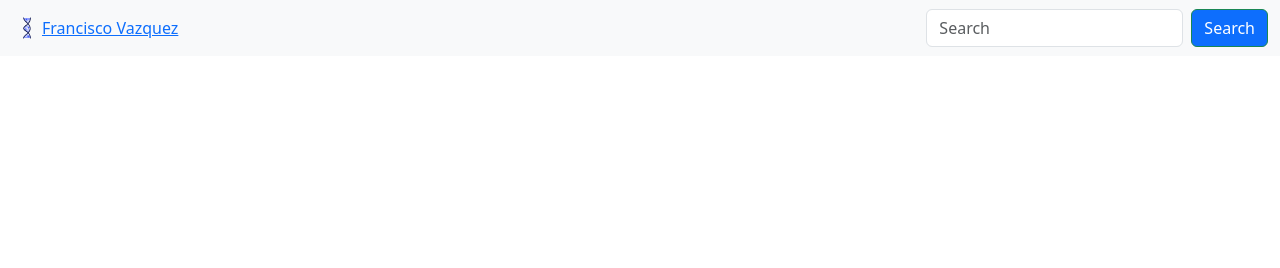
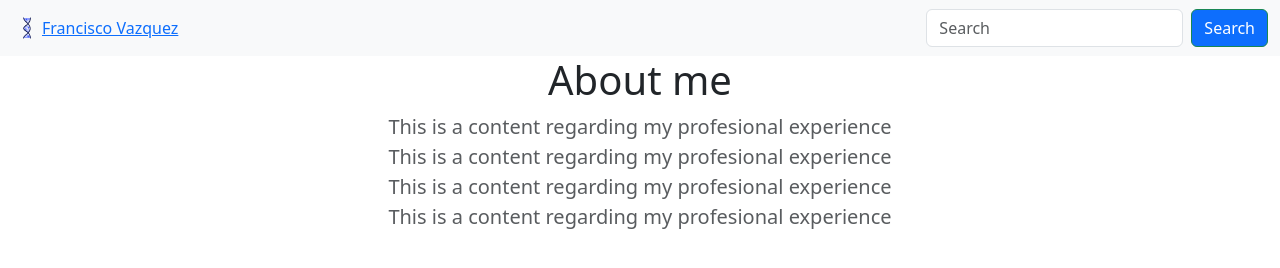
Before and after one commit to packman1989/packman1989.github.io, a plain HTML site: page index.html in a window 1280 px wide. Drawn offline with nearby package versions, Linux system fonts and the light colour scheme.

Commit message:
firstBar

```diff
--- a/index.html
+++ b/index.html
@@ -29,6 +29,18 @@
 
 		</nav>
 
-
+		<section class="text-center container">
+        <div class="row">
+          <div class="col-6 mx-auto">
+			<h1 class="fw-light">About me</h1>
+			 <p class="lead text-body-secondary">
+              This is a content regarding my profesional experience
+			  This is a content regarding my profesional experience
+			  This is a content regarding my profesional experience
+			  This is a content regarding my profesional experience
+            </p>
+		  </div>
+		</div>
+		</section>
 	</body>
 </html>
```
